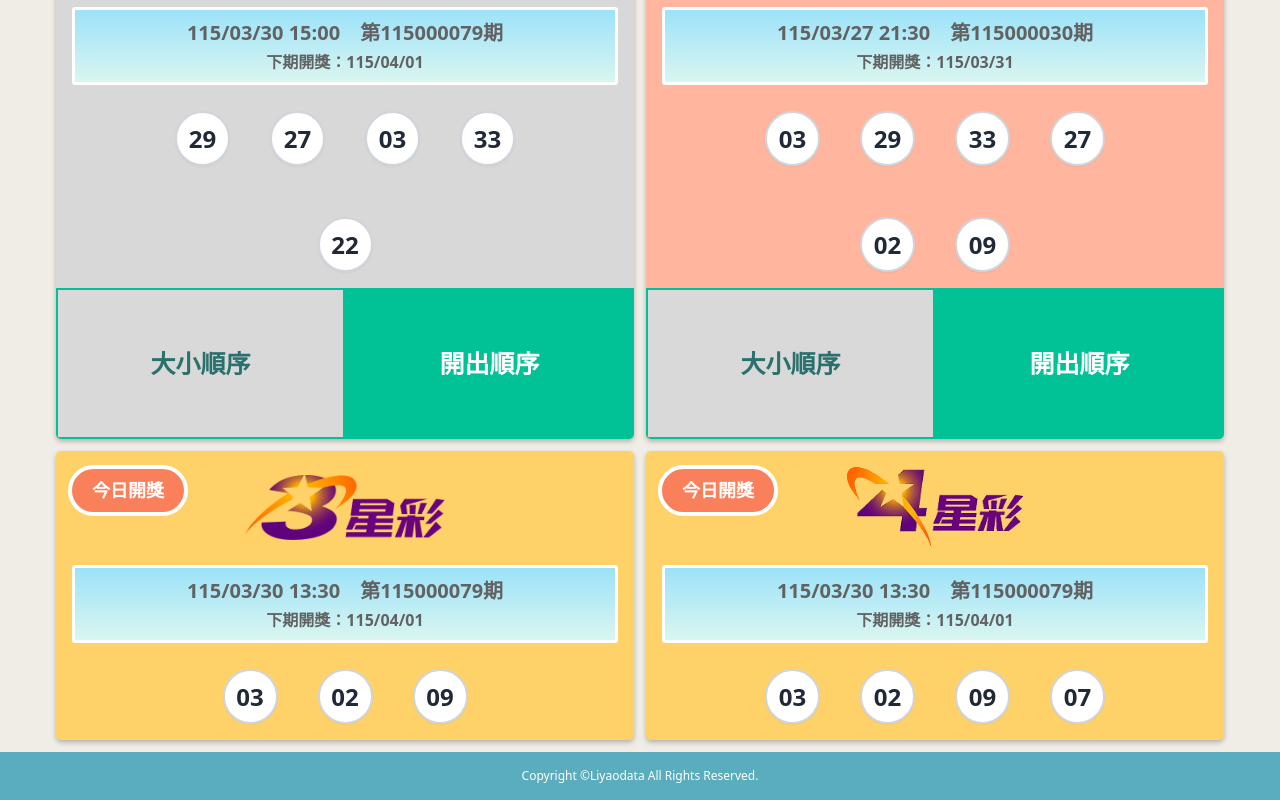
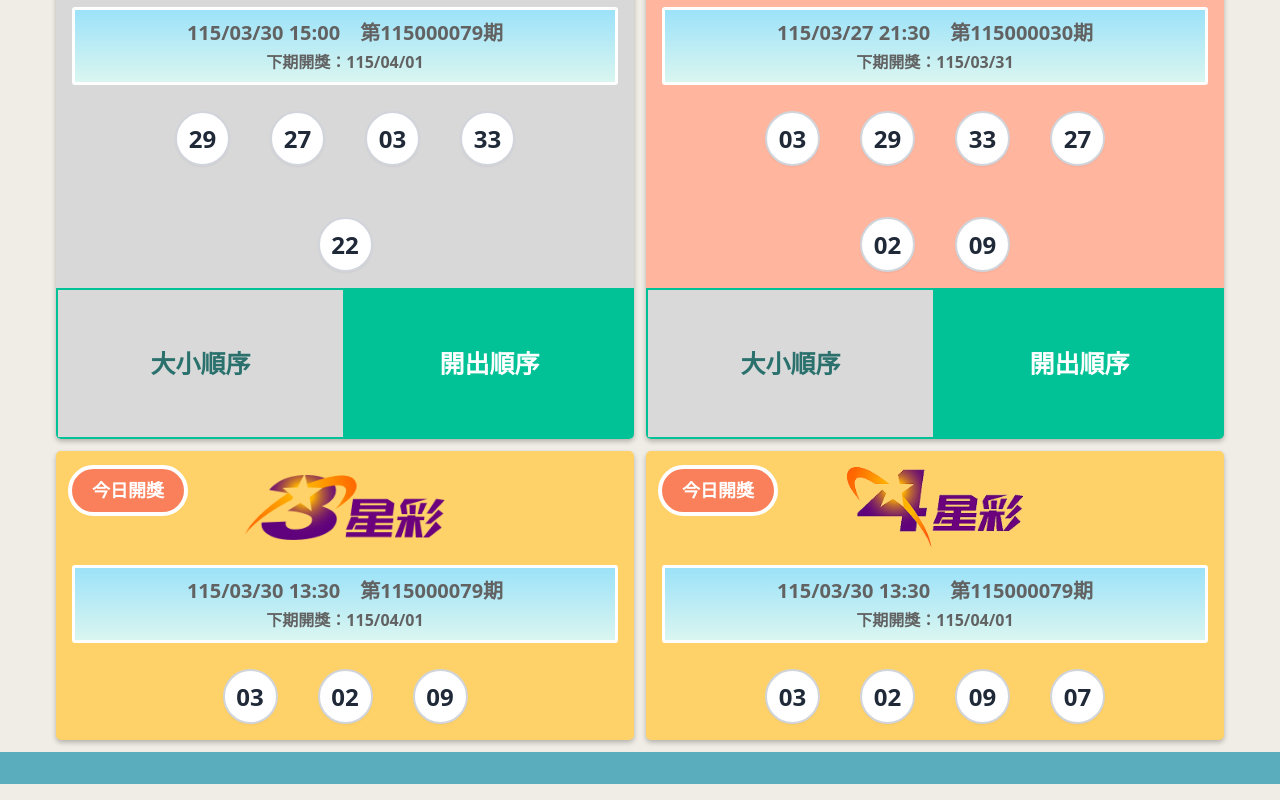
Before and after one commit to GustavoFringgg/lottery_anaylist-, a Nuxt app in the folder frontend/: page / in a window 1280 px wide. Shown: the part 2485-3285 px from the top of the page. Built offline with nearby package versions, Linux system fonts and the light colour scheme.

Commit message:
fix(frontend): 移除 footer 字樣

```diff
--- a/frontend/layouts/default.vue
+++ b/frontend/layouts/default.vue
@@ -27,9 +27,6 @@
       <slot />
     </main>
 
-    <!-- Footer -->
-    <footer class="py-4 text-center text-xs text-white" style="background-color: #59adbc">
-      Copyright ©Liyaodata All Rights Reserved.
-    </footer>
+    <footer class="py-4 text-center text-xs text-white" style="background-color: #59adbc"></footer>
   </div>
 </template>
```
